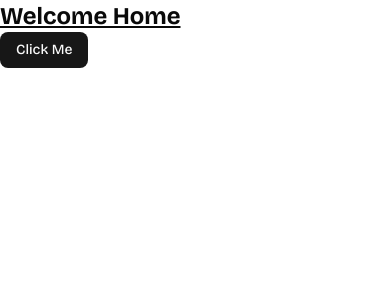
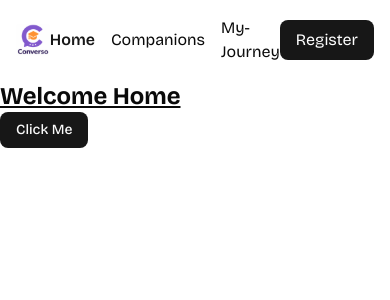
Before and after one commit to billosaye/nextjs-Saas, a Next.js app: page / in a window 390 px wide. Shown: the top 300 px of the page. Built offline with nearby package versions, Linux system fonts and the light colour scheme.

Commit message:
implement navbar.tsx with dynamic nav links and mobile responsiveness

```diff
--- a/app/layout.tsx
+++ b/app/layout.tsx
@@ -1,6 +1,7 @@
 import type { Metadata } from "next";
 import { Bricolage_Grotesque } from "next/font/google";
 import "./globals.css";
+import Navbar from "@/components/Navbar";
 
 const bricolage = Bricolage_Grotesque({
   variable: "--font-bricolage",
@@ -19,7 +20,7 @@ export default function RootLayout({
 }>) {
   return (
     <html lang="en">
-      <body className={`${bricolage.variable} antialiased`} suppressHydrationWarning>{children}</body>
+      <body className={`${bricolage.variable} antialiased`} suppressHydrationWarning> <Navbar /> {children}</body>
     </html>
   );
 }
--- /dev/null
+++ b/components/NavItems.tsx
@@ -0,0 +1,43 @@
+"use client"
+
+import Link from "next/link"
+import { usePathname } from "next/navigation"
+import { cn } from "@/lib/utils"
+
+const navItems = [
+    {
+        label: "Home",
+        href: "/",
+    },
+    {
+        label: "Companions",
+        href: "/companions",
+    },
+    {
+        label: "My-Journey",
+        href: "/my-journey",
+    },
+]
+
+const NavItems = () => {
+    const pathname = usePathname()
+
+    return (
+        <nav className="flex items-center gap-4">
+            {navItems.map((item) => (
+                <Link
+                    key={item.href}
+                    href={item.href}
+                    className={cn(
+                        "transition-colors hover:text-primary",
+                        pathname === item.href ? "text-primary font-semibold" : "text-foreground"
+                    )}
+                >
+                    {item.label}
+                </Link>
+            ))}
+        </nav>
+    )
+}
+
+export default NavItems
--- /dev/null
+++ b/components/Navbar.tsx
@@ -0,0 +1,25 @@
+import Image from 'next/image'
+import Link from 'next/link'
+import NavItems from './NavItems'
+
+const navbar = () => {
+  return (
+    <nav className="navbar">
+      <Link href="/">
+        <div className='flex items-center gap-2.5 cursor-pointer'>
+            <Image
+            src="/images/logo.svg"
+            alt='logo'
+            width={46}
+            height={44}
+            />
+        </div>
+      </Link>
+      <div className='flex items-center gap-8'></div>
+           <NavItems />
+           <button className='bg-primary text-white px-4 py-2 rounded-md'>Register</button>
+    </nav>
+  )
+}
+
+export default navbar
```
